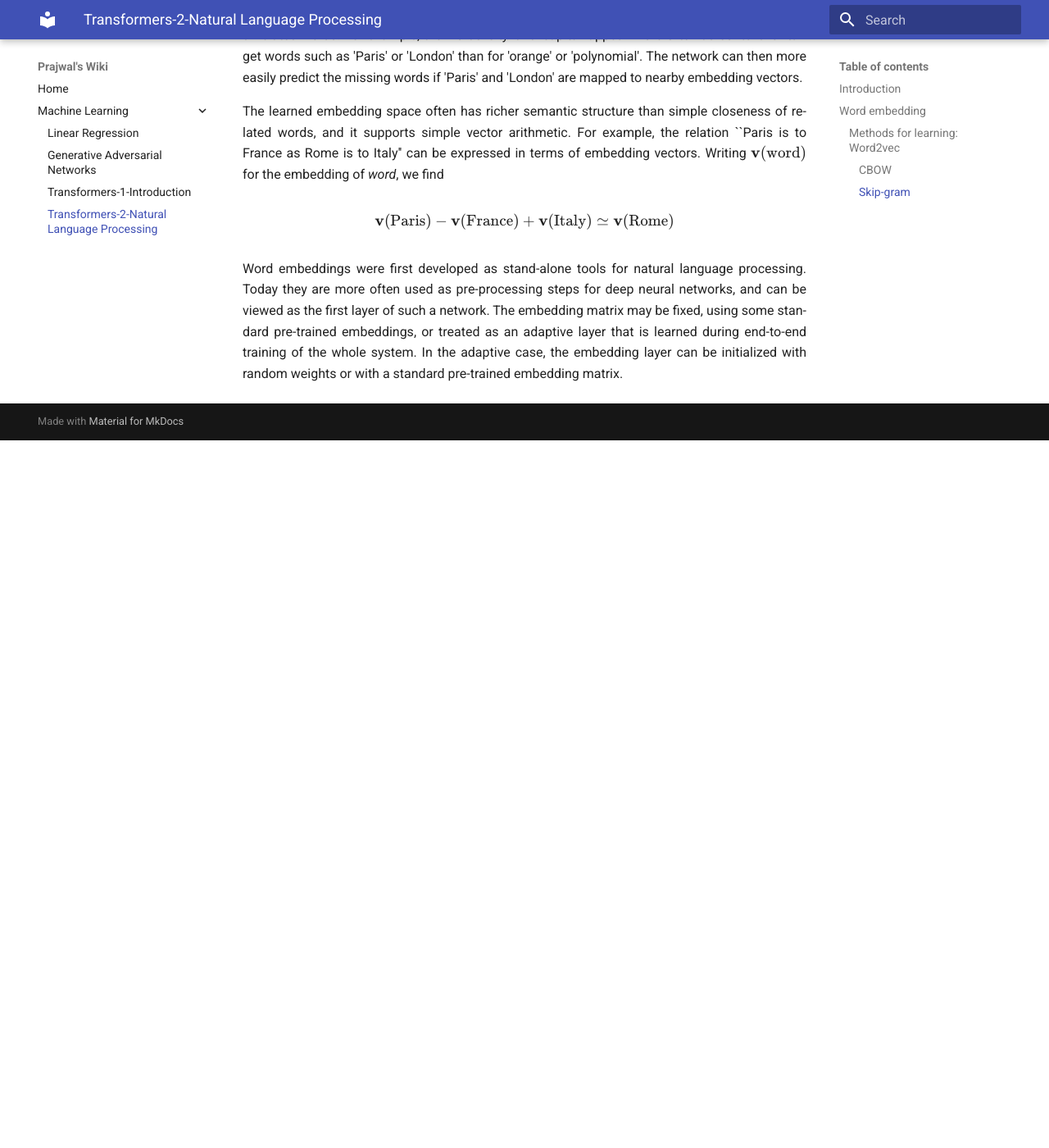
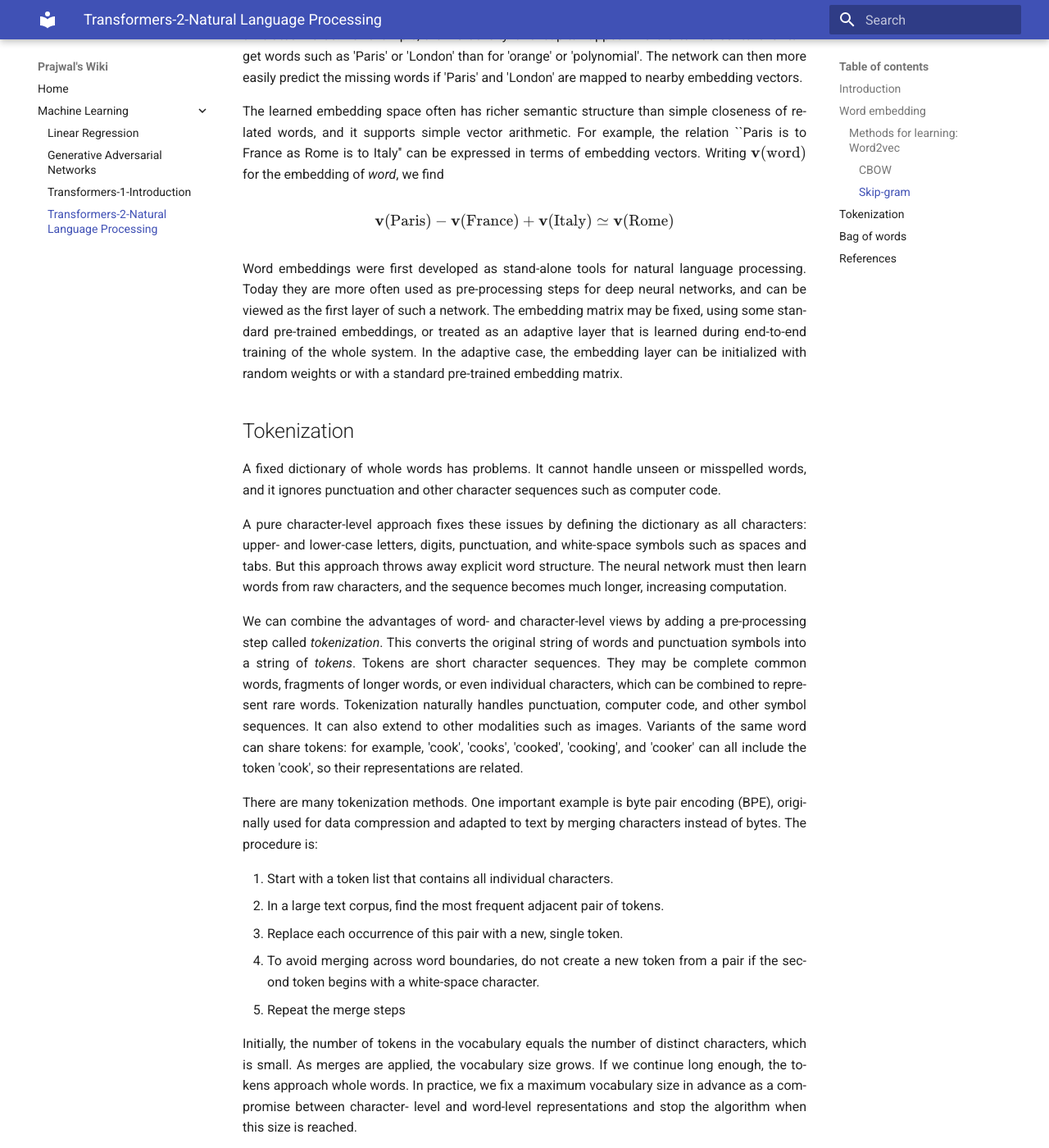
Before and after one commit to pj1911/my-wiki, an MkDocs documentation site: the page built from docs/Transformers-2-NLP.md, in a window 1280 px wide and 1400 px high, scrolled down 6563 px. Shown: the whole window at 82% size. Built offline with MkDocs 1.6.1 and Material for MkDocs 9.7.7, drawn with Linux system fonts in a browser that asks for light colours; before the commit the page ends 7100 px from its top, so only the background shows below that; some of the changed text lies outside the part shown.

Commit message:
Update Transformers-2-NLP.md

```diff
--- a/docs/Transformers-2-NLP.md
+++ b/docs/Transformers-2-NLP.md
@@ -327,3 +327,100 @@
 treated as an adaptive layer that is learned during end-to-end training of the
 whole system. In the adaptive case, the embedding layer can be initialized with
 random weights or with a standard pre-trained embedding matrix.
+
+## Tokenization
+
+A fixed dictionary of whole words has problems. It cannot handle unseen or
+misspelled words, and it ignores punctuation and other character sequences such
+as computer code.
+
+A pure character-level approach fixes these issues by defining the dictionary as
+all characters: upper- and lower-case letters, digits, punctuation, and white-space
+symbols such as spaces and tabs. But this approach throws away explicit word
+structure. The neural network must then learn words from raw characters, and the
+sequence becomes much longer, increasing computation.
+
+We can combine the advantages of word- and character-level views by adding a
+pre-processing step called *tokenization*. This converts the original string of
+words and punctuation symbols into a string of *tokens*. Tokens are short
+character sequences. They may be complete common words, fragments of longer
+words, or even individual characters, which can be combined to represent rare
+words. Tokenization naturally handles punctuation,
+computer code, and other symbol sequences. It can also extend to other modalities
+such as images. Variants of the same word can share tokens: for example,
+'cook', 'cooks', 'cooked', 'cooking', and 'cooker' can all include the token
+'cook', so their representations are related.
+
+There are many tokenization methods. One important example is byte pair
+encoding (BPE), originally used for data compression and adapted to text by
+merging characters instead of bytes. The
+procedure is:
+
+1. Start with a token list that contains all individual characters.
+2. In a large text corpus, find the most frequent adjacent pair of tokens.
+3. Replace each occurrence of this pair with a new, single token.
+4. To avoid merging across word boundaries, do not create a new token from
+   a pair if the second token begins with a white-space character.
+5. Repeat the merge steps
+
+Initially, the number of tokens in the vocabulary equals the number of distinct
+characters, which is small. As merges are applied, the vocabulary size grows.
+If we continue long enough, the tokens approach whole words. In practice, we
+fix a maximum vocabulary size in advance as a compromise between character-
+level and word-level representations and stop the algorithm when this size is
+reached.
+
+In most deep learning applications to natural language, input text is first mapped
+to a tokenized sequence. However, for the rest of this chapter we will use
+word-level representations because they make the main ideas easier to present.
+
+## Bag of words
+
+The task is to calculate the likelihood (probability) of a specific sequence of words occurring. We now model the joint distribution \(p(\mathbf{x}_1,\ldots,\mathbf{x}_N)\) of this
+ordered sequence of vectors (words/ token in our case). The simplest
+assumption is that all words are drawn independently from the same
+distribution (ignoring the order). Then
+
+$$
+p(\mathbf{x}_1,\ldots,\mathbf{x}_N)
+= \prod_{n=1}^N p(\mathbf{x}_n).
+\tag{12.28}
+$$
+
+The distribution \(p(\mathbf{x})\) is the same for all positions or tokens and can be
+represented as a table of probabilities over the dictionary of words or tokens where each word or token has a fixed probability independent of its position.
+The maximum-likelihood estimate simply sets each table entry equal to the
+fraction of times that word occurs in the training set. This is called a
+bag of words model because it ignores word order completely.
+
+We can use the bag-of-words idea to build a simple text classifier. For
+instance, in sentiment analysis a review is classified as positive or negative.
+The naive Bayes classifier assumes that, within each class \(C_k\), the
+words are independent, but that each class has its own distribution. Thus
+
+$$
+p(\mathbf{x}_1,\ldots,\mathbf{x}_N \mid C_k)
+= \prod_{n=1}^N p(\mathbf{x}_n \mid C_k).
+\tag{12.29}
+$$
+
+With prior class probabilities \(p(C_k)\), the posterior for a new sequence is
+
+$$
+p(C_k \mid \mathbf{x}_1,\ldots,\mathbf{x}_N)
+\propto p(C_k) \prod_{n=1}^N p(\mathbf{x}_n \mid C_k).
+\tag{12.30}
+$$
+
+Both the class-conditional distributions \(p(\mathbf{x}\mid C_k)\) and the priors
+\(p(C_k)\) can be estimated from training frequencies. For a new sequence, we
+multiply the corresponding table entries to obtain posterior scores. If a word
+appears in the test set but never appeared in the training set for a given
+class, then its estimated probability for that class is zero, and the whole
+product becomes zero. To avoid this, the probability tables are usually
+smoothed after training by adding a small amount of probability
+uniformly across all entries so that no entry is exactly zero.
+
+
+## References
+- Bishop, C. M., & Bishop, H. (2023). Transformers. In Deep Learning: Foundations and Concepts (pp. 357-406). Cham: Springer International Publishing.
```
